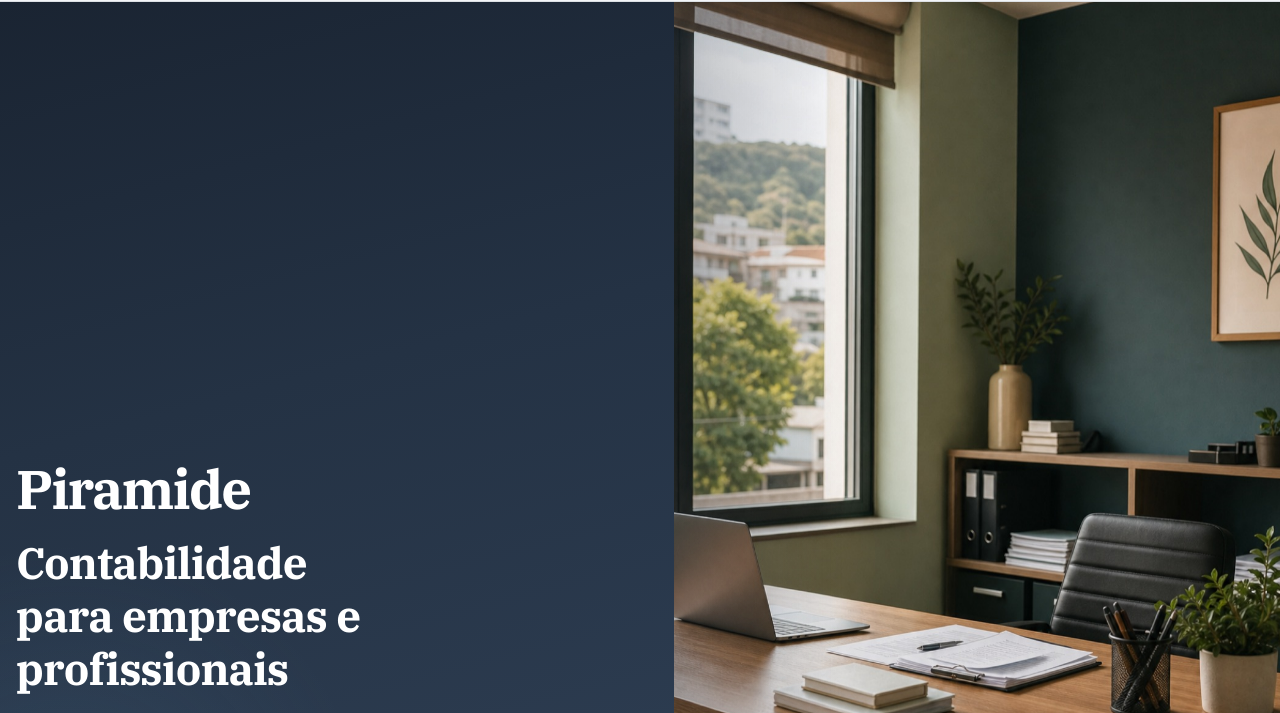
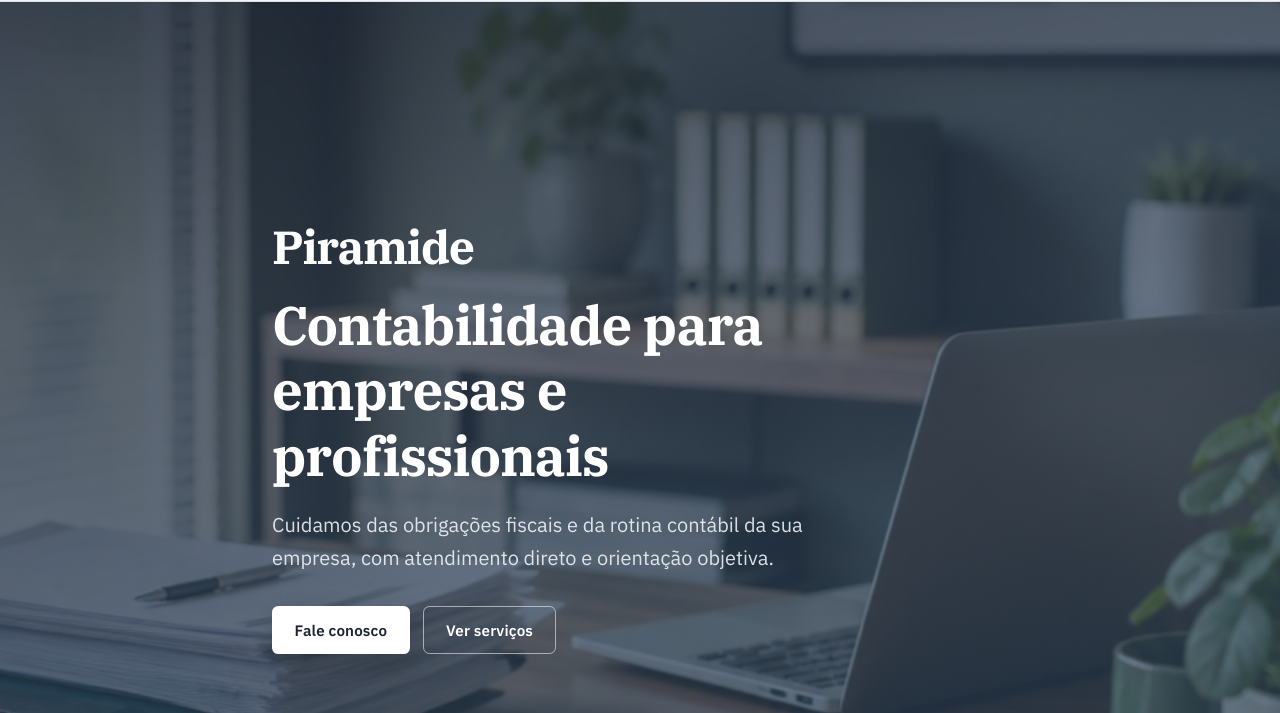
Before and after one commit to GiovanniFrozza/piramide-site, a website built with Vite: page index.html in a window 1280 px wide. Shown: the part 66-779 px from the top of the page. Built offline with nearby package versions, Linux system fonts and the light colour scheme.

Commit message:
Revert "Melhora a hero com composição em duas colunas e imagem mais nítida."
This reverts commit 960befb77c356726ed995a4708059350704d8682.

```diff
--- a/index.html
+++ b/index.html
@@ -161,15 +161,15 @@
 
     <main>
       <section class="hero" aria-labelledby="hero-title">
-        <div class="hero-panel">
-          <div class="hero-content">
+        <div class="hero-bg" aria-hidden="true"></div>
+        <div class="container hero-content">
           <p class="hero-brand reveal">Piramide</p>
           <h1 id="hero-title" class="reveal reveal-delay-1">
             Contabilidade para empresas e profissionais
           </h1>
           <p class="hero-lead reveal reveal-delay-2">
-              Cuidamos das obrigações fiscais e da rotina contábil da sua
-              empresa, com atendimento direto e orientação objetiva.
+            Cuidamos das obrigações fiscais e da rotina contábil da sua empresa,
+            com atendimento direto e orientação objetiva.
           </p>
           <div class="hero-actions reveal reveal-delay-3">
             <a
@@ -183,18 +183,6 @@
             </a>
             <a class="btn btn-ghost" href="#servicos">Ver serviços</a>
           </div>
-          </div>
-        </div>
-        <div class="hero-visual" aria-hidden="true">
-          <img
-            class="hero-visual-img"
-            src="/src/assets/sobre.jpg"
-            alt=""
-            width="1066"
-            height="1600"
-            decoding="async"
-            fetchpriority="high"
-          />
         </div>
       </section>
 
--- a/src/style.css
+++ b/src/style.css
@@ -308,90 +308,71 @@ ol {
 /* Hero */
 .hero {
   position: relative;
-  display: grid;
-  grid-template-columns: 1fr;
   min-height: calc(100svh - var(--header-h));
+  display: flex;
+  align-items: flex-end;
   overflow: hidden;
   color: #eef2f6;
   isolation: isolate;
-  background: var(--color-slate-deep);
 }
 
-.hero-panel {
-  position: relative;
-  z-index: 1;
-  display: flex;
-  align-items: flex-end;
-  min-height: calc(100svh - var(--header-h));
-  padding:
-    clamp(2.5rem, 6vh, 4rem)
-    max(1rem, calc((100% - var(--container)) / 2))
-    clamp(2.5rem, 7vh, 4.5rem);
+.hero-bg {
+  position: absolute;
+  inset: 0;
+  z-index: -1;
   background:
-    radial-gradient(
-      ellipse 90% 70% at 12% 88%,
-      rgba(74, 109, 140, 0.28),
-      transparent 58%
+    linear-gradient(
+      165deg,
+      rgba(26, 36, 50, 0.88) 0%,
+      rgba(47, 63, 84, 0.72) 48%,
+      rgba(74, 109, 140, 0.5) 100%
     ),
-    linear-gradient(
-      160deg,
-      rgba(26, 36, 50, 0.84) 0%,
-      rgba(47, 63, 84, 0.72) 48%,
-      rgba(26, 36, 50, 0.55) 100%
-    );
+    url("./assets/faq.jpg") center / cover no-repeat;
+  transform: scale(1.03);
+  animation: hero-drift 20s var(--ease) infinite alternate;
+}
+
+.hero-bg::after {
+  content: "";
+  position: absolute;
+  inset: 0;
+  background: linear-gradient(180deg, transparent 40%, rgba(26, 36, 50, 0.35) 100%);
+  pointer-events: none;
 }
 
 .hero-content {
-  width: min(100%, 36rem);
-  max-width: 36rem;
+  padding: clamp(3.5rem, 10vh, 6rem) 0;
+  max-width: 42rem;
+  width: 100%;
 }
 
 .hero-brand {
   font-family: var(--font-display);
-  font-size: clamp(2.4rem, 6vw, 3.4rem);
+  font-size: clamp(2rem, 4.4vw, 2.9rem);
   font-weight: 700;
-  letter-spacing: -0.035em;
-  line-height: 1.05;
+  letter-spacing: -0.03em;
   color: #fff;
   margin: 0 0 var(--space-md);
+  line-height: 1.1;
 }
 
 .hero h1 {
   color: #fff;
   margin-bottom: var(--space-md);
-  max-width: 14ch;
-  font-size: clamp(1.85rem, 4.2vw, 2.75rem);
+  max-width: 16ch;
 }
 
 .hero-lead {
   font-size: 1.12rem;
   color: rgba(238, 242, 246, 0.9);
-  max-width: 32rem;
+  max-width: 34rem;
   margin-bottom: var(--space-lg);
-  line-height: 1.6;
 }
 
 .hero-actions {
   display: flex;
   flex-wrap: wrap;
   gap: 0.85rem;
-}
-
-.hero-visual {
-  position: absolute;
-  inset: 0;
-  z-index: 0;
-  overflow: hidden;
-  pointer-events: none;
-}
-
-.hero-visual-img {
-  width: 100%;
-  height: 100%;
-  object-fit: cover;
-  object-position: center 32%;
-  transform: scale(1.04);
-  animation: hero-drift 22s var(--ease) infinite alternate;
 }
 
 .hero .btn-primary {
@@ -405,67 +386,13 @@ ol {
   color: var(--color-slate-deep);
 }
 
-.hero .btn-ghost {
-  border-color: rgba(255, 255, 255, 0.7);
-  color: #fff;
-}
-
-.hero .btn-ghost:hover {
-  background: rgba(255, 255, 255, 0.14);
-  border-color: #fff;
-}
-
 @keyframes hero-drift {
   from {
-    transform: scale(1.04) translate3d(0, 0, 0);
+    transform: scale(1.03) translate3d(0, 0, 0);
   }
 
   to {
-    transform: scale(1.09) translate3d(-1.2%, -0.8%, 0);
-  }
-}
-
-@media (min-width: 960px) {
-  .hero {
-    grid-template-columns: minmax(0, 1.05fr) minmax(22rem, 0.95fr);
-  }
-
-  .hero-panel {
-    min-height: calc(100svh - var(--header-h));
-    padding-right: clamp(2rem, 4vw, 3.5rem);
-    background:
-      radial-gradient(
-        ellipse 80% 55% at 10% 90%,
-        rgba(74, 109, 140, 0.2),
-        transparent 55%
-      ),
-      linear-gradient(165deg, #1a2432 0%, #243244 42%, #2f3f54 100%);
-  }
-
-  .hero-content {
-    width: min(100%, 34rem);
-  }
-
-  .hero-visual {
-    position: relative;
-    inset: auto;
-    min-height: calc(100svh - var(--header-h));
-  }
-
-  .hero-visual::after {
-    content: "";
-    position: absolute;
-    inset: 0;
-    background: linear-gradient(
-      90deg,
-      rgba(26, 36, 50, 0.28) 0%,
-      transparent 28%
-    );
-    pointer-events: none;
-  }
-
-  .hero-visual-img {
-    object-position: center 28%;
+    transform: scale(1.07) translate3d(-1%, -0.6%, 0);
   }
 }
 
@@ -925,9 +852,8 @@ ol {
     transform: none;
   }
 
-  .hero-visual-img {
+  .hero-bg {
     animation: none;
-    transform: none;
   }
 }
 
@@ -942,17 +868,13 @@ ol {
     width: min(100% - 3rem, var(--container));
   }
 
-  .hero {
-    grid-template-columns: minmax(0, 1fr) minmax(28rem, 0.9fr);
-  }
-
   .hero-content {
-    width: min(100%, 38rem);
+    max-width: 46rem;
   }
 
   .hero-lead {
-    max-width: 36rem;
-    font-size: 1.18rem;
+    max-width: 38rem;
+    font-size: 1.25rem;
   }
 
   .section-header {
@@ -1006,24 +928,13 @@ ol {
     font-size: clamp(1.9rem, 2.4vw, 2.75rem);
   }
 
-  .hero {
-    grid-template-columns: minmax(0, 1.1fr) minmax(32rem, 0.9fr);
-  }
-
-  .hero-panel {
-    padding-bottom: clamp(3.5rem, 8vh, 5.5rem);
-  }
-
   .hero-content {
-    width: min(100%, 40rem);
+    max-width: 50rem;
+    padding-block: clamp(4rem, 8vh, 7rem);
   }
 
   .hero-brand {
-    font-size: clamp(2.8rem, 3.4vw, 3.75rem);
-  }
-
-  .hero h1 {
-    font-size: clamp(2.2rem, 2.8vw, 3rem);
+    font-size: clamp(1.9rem, 2.6vw, 2.6rem);
   }
 
   .about-layout .media-slot {
@@ -1074,14 +985,6 @@ ol {
 
   .container {
     width: min(100% - 4rem, var(--container));
-  }
-
-  .hero {
-    grid-template-columns: minmax(0, 1.15fr) minmax(36rem, 0.85fr);
-  }
-
-  .hero-content {
-    width: min(100%, 42rem);
   }
 
   .about-layout .media-slot {
@@ -1167,10 +1070,6 @@ ol {
     width: 100%;
   }
 
-  .hero-panel {
-    padding-inline: 1rem;
-  }
-
   .hero-actions {
     flex-direction: column;
     align-items: stretch;
```
Lines whose indentation alone changed are shown as unchanged.
